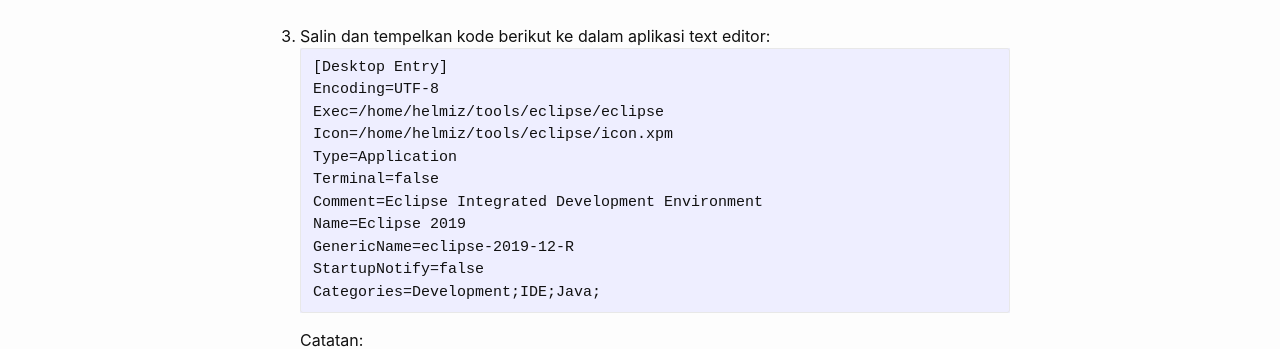
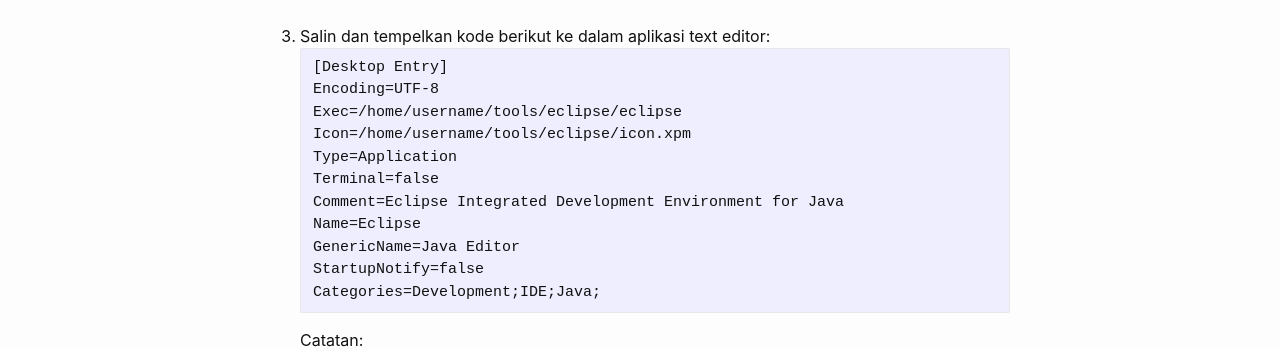
Before and after one commit to helmiz/helmiz.github.io, a Jekyll site: the page built from _posts/2020-05-08-menampilkan-aplikasi-pada-menu-linux.md, in a window 1280 px wide. Shown: the part 553-902 px from the top of the page. Built offline with Jekyll 4.4.1, drawn with Linux system fonts in a browser that asks for light colours; comment, search, counter and statistics services are not loaded.

Commit message:
Merubah bagian editor

````diff
--- a/_posts/2020-05-08-menampilkan-aplikasi-pada-menu-linux.md
+++ b/_posts/2020-05-08-menampilkan-aplikasi-pada-menu-linux.md
@@ -22,13 +22,13 @@
 ```
 [Desktop Entry]
 Encoding=UTF-8
-Exec=/home/helmiz/tools/eclipse/eclipse
-Icon=/home/helmiz/tools/eclipse/icon.xpm
+Exec=/home/username/tools/eclipse/eclipse
+Icon=/home/username/tools/eclipse/icon.xpm
 Type=Application
 Terminal=false
-Comment=Eclipse Integrated Development Environment
-Name=Eclipse 2019
-GenericName=eclipse-2019-12-R
+Comment=Eclipse Integrated Development Environment for Java
+Name=Eclipse
+GenericName=Java Editor
 StartupNotify=false
 Categories=Development;IDE;Java;
 ```
````
